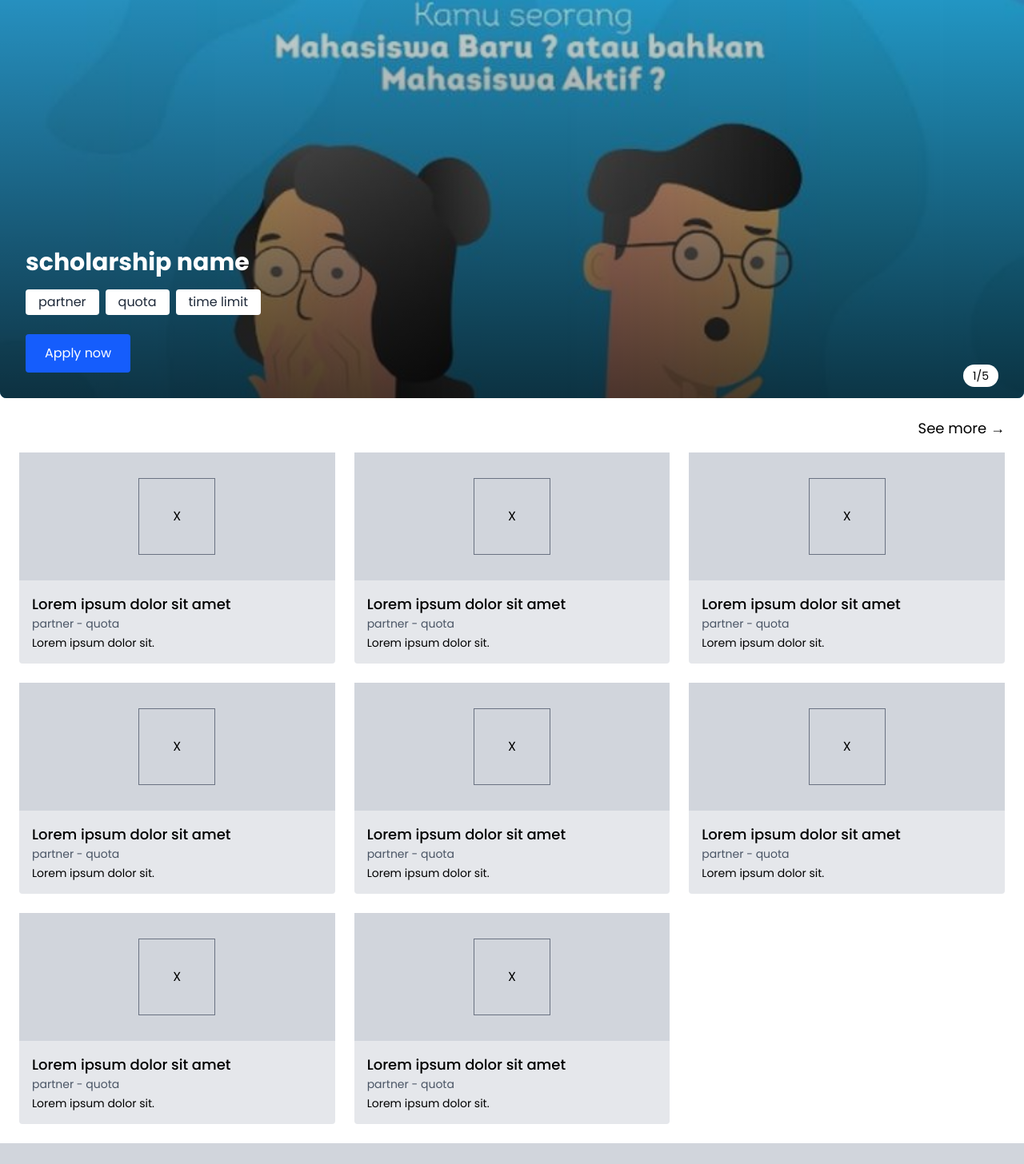
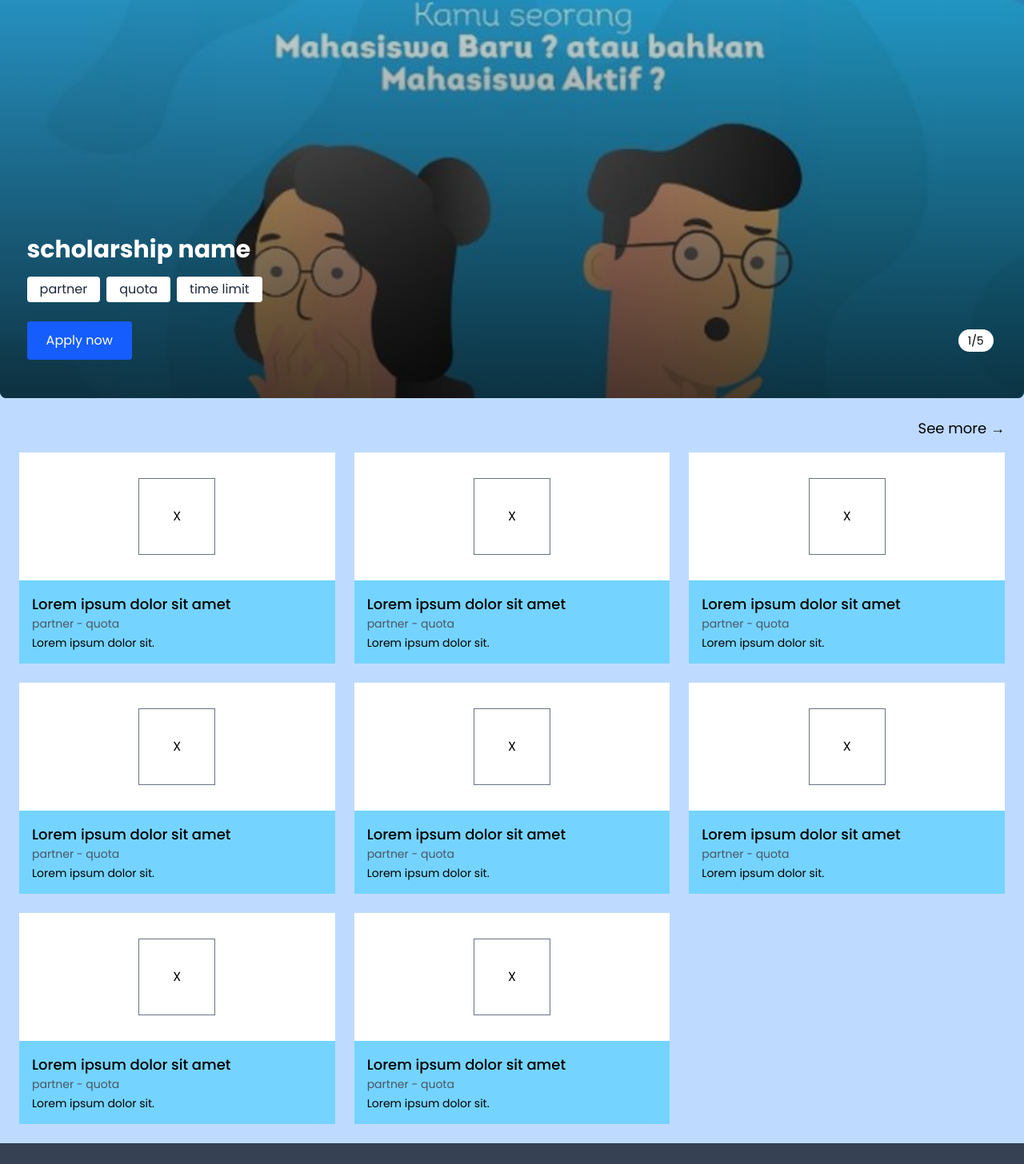
Before and after one commit to Project-ScholarHunt/Web-Development, a React (Vite) app in the folder React/: page / in a window 1280 px wide. Shown: the part 142-1598 px from the top of the page at 80% size. Built offline with nearby package versions, Linux system fonts and the light colour scheme.

Commit message:
dashboard design

```diff
--- a/React/src/components/footer.jsx
+++ b/React/src/components/footer.jsx
@@ -2,7 +2,7 @@ import React from 'react';
 
 const Footer = () => {
   return (
-    <footer className="bg-gray-300 py-6 text-center">
+    <footer className="bg-gray-700 py-6 text-center">
       <div className="container mx-auto">
         <p className="text-gray-800">footer</p>
       </div>
--- a/React/src/components/navbar.jsx
+++ b/React/src/components/navbar.jsx
@@ -20,7 +20,7 @@ const Navbar = () => {
 
                     {/* Search Bar */}
                     <div className="flex-1 max-w-md mx-8">
-                        <div className="relative bg-">
+                        <div className="relative">
                             <input
                                 type="text"
                                 placeholder="Search scholarship"
--- a/React/src/pages/dashboard.jsx
+++ b/React/src/pages/dashboard.jsx
@@ -65,7 +65,7 @@ const Dashboard = () => {
     ]);
 
     return (
-        <div className="min-h-screen flex flex-col">
+        <div className="min-h-screen flex flex-col bg-blue-200">
             <Navbar />
             <div className="flex-grow">
                 {/* Featured Scholarship - Hero Section */}
@@ -81,8 +81,8 @@ const Dashboard = () => {
                     </div>
 
                     {/* Content positioned at bottom left */}
-                    <div className="absolute bottom-0 left-0 p-8 w-full">
-                        <div className="container mx-auto">
+                    <div className="absolute bottom-10 p-2 w-full">
+                        <div className="container mx-[2vw]">
                             <h1 className="text-3xl font-bold mb-4 text-white">scholarship name</h1>
                             <div className="flex flex-wrap gap-2 mb-6">
                                 <span className="bg-white px-4 py-1 rounded text-gray-800">partner</span>
@@ -96,7 +96,7 @@ const Dashboard = () => {
                     </div>
 
                     {/* Pagination indicator */}
-                    <div className="absolute bottom-4 right-8">
+                    <div className="absolute bottom-15 right-[3vw]">
                         <span className="bg-white bg-opacity-50 px-3 py-1 rounded-full text-sm">1/5</span>
                     </div>
                 </section>
@@ -111,12 +111,12 @@ const Dashboard = () => {
                     <div className="grid grid-cols-1 md:grid-cols-2 lg:grid-cols-3 gap-6">
                         {scholarships.map((scholarship) => (
                             <div key={scholarship.id} className="bg-gray-200 rounded">
-                                <div className="h-40 bg-gray-300 flex items-center justify-center">
+                                <div className="h-40 bg-white flex items-center justify-center">
                                     <div className="w-24 h-24 border border-gray-500 flex items-center justify-center">
                                         X
                                     </div>
                                 </div>
-                                <div className="p-4">
+                                <div className="p-4 bg-sky-300">
                                     <h3 className="font-medium text-lg">{scholarship.name}</h3>
                                     <p className="text-sm text-gray-600 mb-1">
                                         {scholarship.partner} - {scholarship.quota}
```
